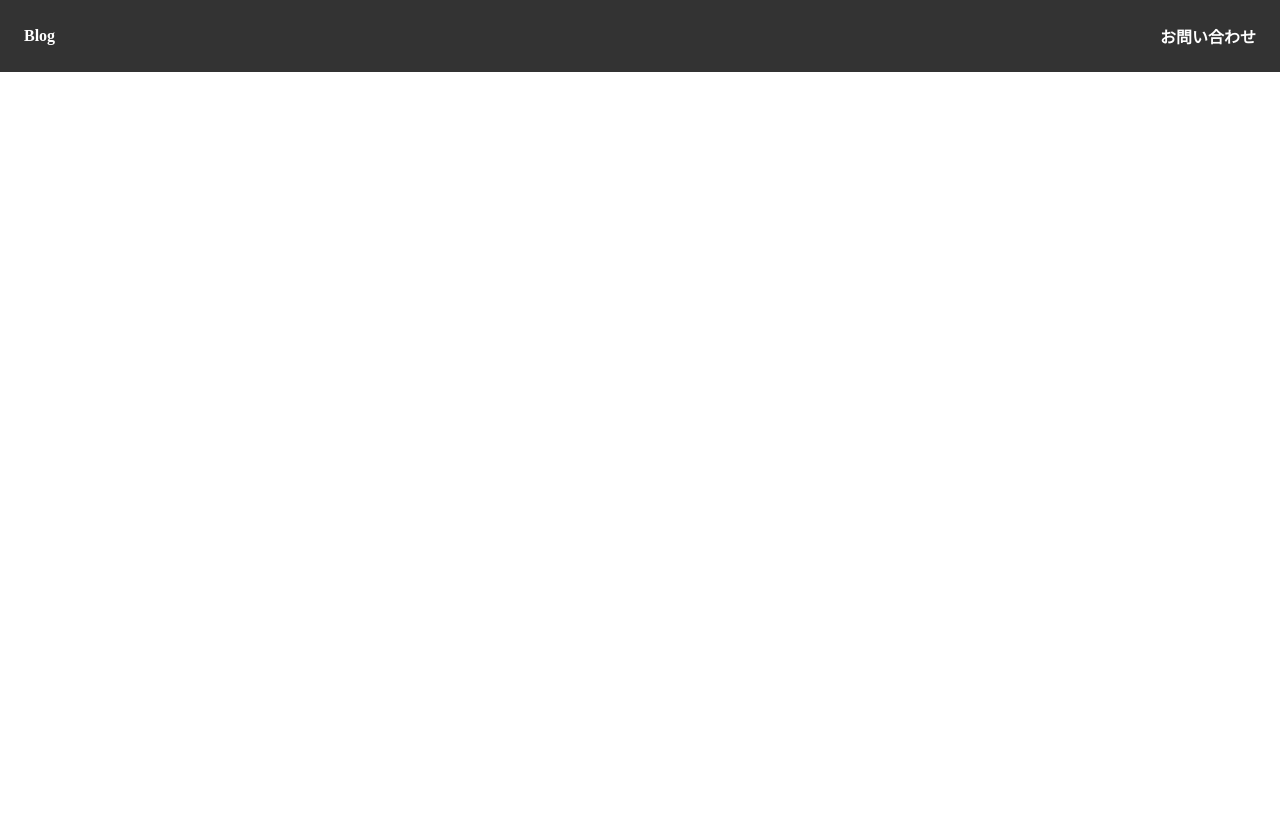
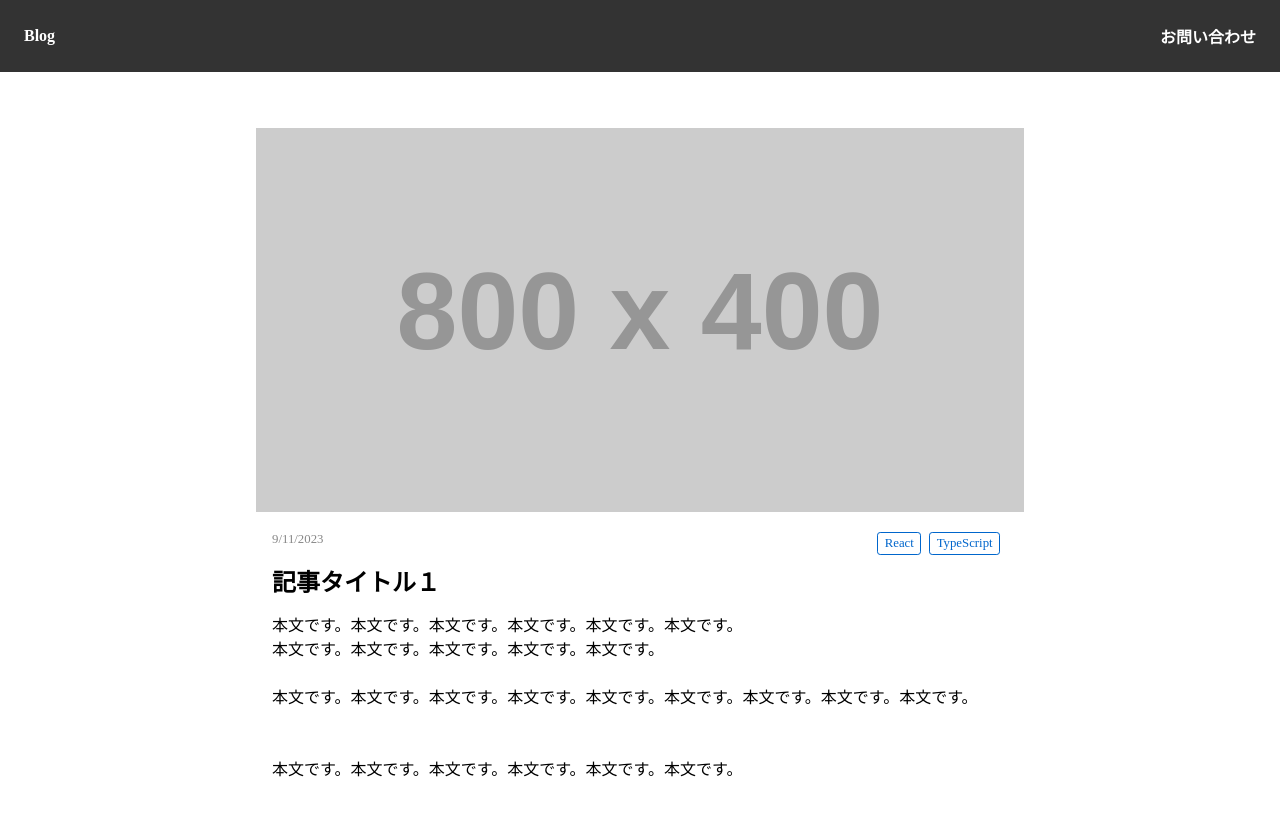
Before and after one commit to tmdtky/sample-react-app, a React (Create React App) app: page /posts/1 in a window 1280 px wide. Before the commit this address had no page. Shown: the top 816 px of the page. Built offline with nearby package versions, Linux system fonts and the light colour scheme.

Commit message:
課題2の実装

```diff
--- a/src/App.js
+++ b/src/App.js
@@ -1,4 +1,5 @@
 import { Home } from "./pages/Home";
+import { Detail } from './pages/Detail'
 import { Header } from "./components/Header";
 import { Routes, Route } from "react-router-dom";
 
@@ -8,6 +9,7 @@ function App() {
       <Header />
       <Routes>
         <Route path="/" element={<Home />} />
+        <Route path="/posts/:id" element={<Detail />} />
       </Routes>
     </div>
   );
--- a/src/index.scss
+++ b/src/index.scss
@@ -1,7 +1,3 @@
 @import 'tailwindcss/base';
 @import 'tailwindcss/components';
 @import 'tailwindcss/utilities';
-
-body {
-  margin: 0;
-}
--- /dev/null
+++ b/src/pages/Detail.jsx
@@ -0,0 +1,59 @@
+import React from 'react';
+import { useParams, Link } from 'react-router-dom';
+import classes from '../styles/Detail.module.scss';
+import { posts } from '../data/posts';
+
+export const Detail = () => {
+  // react-routerのuseParamsを使って、URLのパラメータ（記事ID）を取得
+  const { id } = useParams();
+
+  // posts配列から該当するIDの記事を検索
+  const post = posts.find(post => post.id === parseInt(id));
+
+	// 記事が見つからなかった場合の表示
+  if (!post) {
+		return <div>記事が見つかりません</div>
+  }
+
+  return (
+    <div className={classes.container}>
+      <div className={classes.post}>
+        {/* サムネイル画像 */}
+        {post.thumbnailUrl && (
+          <div className={classes.postImage}>
+            <img src={post.thumbnailUrl} alt={post.title} />
+          </div>
+        )}
+
+        <div className={classes.postContent}>
+          {/* 記事情報（日付とカテゴリ） */}
+          <div className={classes.postInfo}>
+            <div className={classes.postDate}>
+              {new Date(post.createdAt).toLocaleDateString()}
+            </div>
+            {post.categories && post.categories.length > 0 && (
+              <div className={classes.postCategories}>
+                {post.categories.map((category) => {
+                  return (
+                    <div key={category} className={classes.postCategory}>
+                      {category}
+                    </div>
+                  );
+                })}
+              </div>
+            )}
+          </div>
+
+          {/* 記事タイトル */}
+          <h1 className={classes.postTitle}>{post.title}</h1>
+
+          {/* 記事本文 */}
+          <div
+            className={classes.postBody}
+            dangerouslySetInnerHTML={{ __html: post.content }}
+          />
+        </div>
+      </div>
+    </div>
+  );
+};
--- /dev/null
+++ b/src/styles/Detail.module.scss
@@ -0,0 +1,56 @@
+.container {
+  max-width: 800px;
+  margin: 40px auto;
+}
+
+.post {
+  display: flex;
+  flex-direction: column;
+  padding: 1rem;
+}
+
+.postImage {
+  img {
+    max-width: 100%;
+    height: auto;
+  }
+}
+
+.postContent {
+  padding: 1rem;
+}
+
+.postInfo {
+  display: flex;
+  justify-content: space-between;
+}
+
+.postDate {
+  font-size: 0.8rem;
+  color: #888;
+}
+
+.postCategories {
+  display: flex;
+  flex-wrap: wrap;
+}
+
+.postCategory {
+  margin-right: 0.5rem;
+  font-size: 0.8rem;
+  color: #0066cc;
+  border: 1px solid #0066cc;
+  padding: 0.2rem 0.4rem;
+  border-radius: 0.2rem;
+}
+
+.postTitle {
+  font-size: 1.5rem;
+  margin-top: 0.5rem;
+  margin-bottom: 1rem;
+}
+
+.postBody {
+  font-size: 1rem;
+  line-height: 1.5;
+}
```
